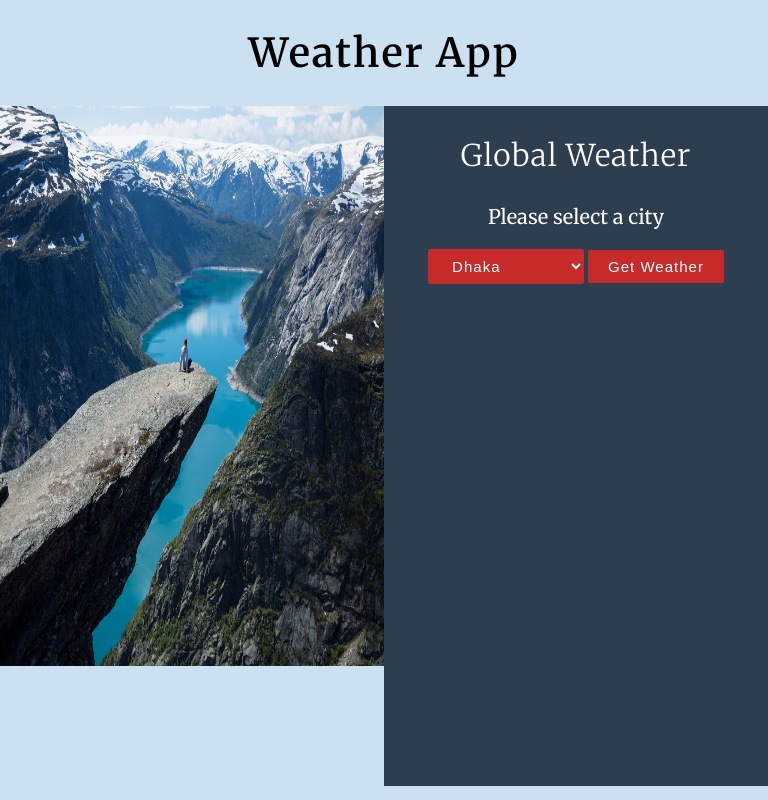
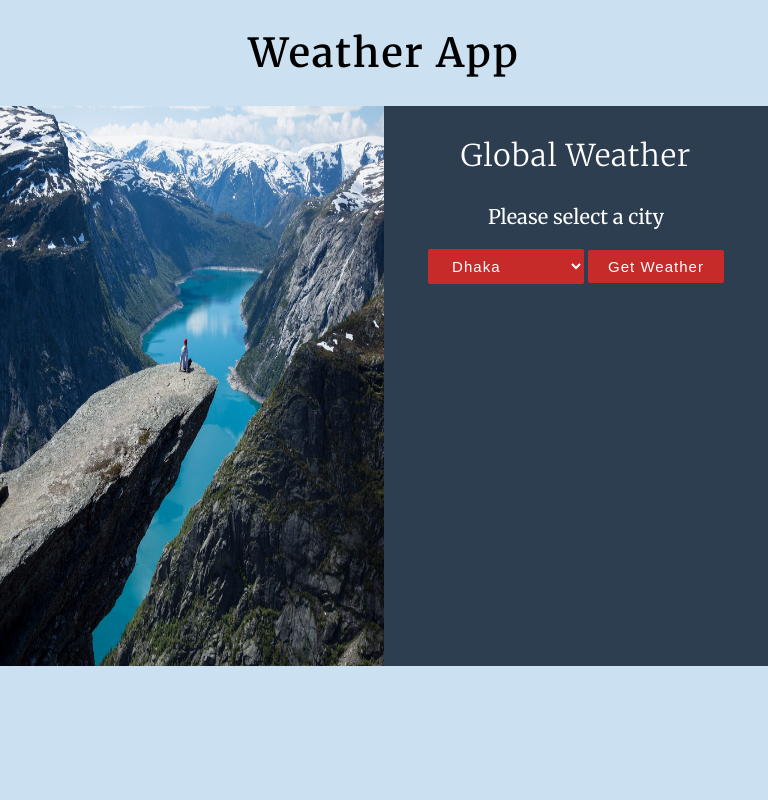
Before and after one commit to mithhu/weather-app, a React (Create React App) app: page / in a window 768 px wide. Built offline with nearby package versions, Linux system fonts and the light colour scheme; no server answers.

Commit message:
fixed height for tab & landscpae mobile

```diff
--- a/src/App.css
+++ b/src/App.css
@@ -114,7 +114,6 @@ h3 {
 @media (min-width: 768px) and (max-width: 1079px) {
   .container {
     display: flex;
-    height: 85vh;
   }
   .localWeather__container {
     background-image: url(../src/img/local.jpg);
```
